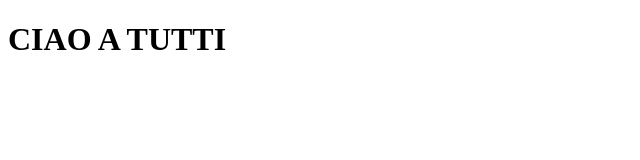
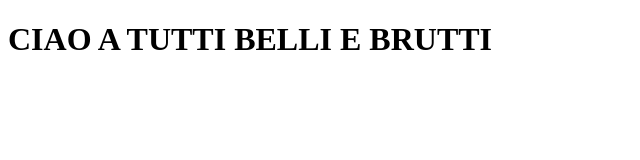
Before and after one commit to BeatriceCarattoli/test, a plain HTML site: page index.html in a window 1280 px wide. Shown: the whole page, without its empty margins (0-640 px from the left). Drawn offline with Linux system fonts and the light colour scheme.

Commit message:
cambio titolo

```diff
--- a/index.html
+++ b/index.html
@@ -6,7 +6,7 @@
     <title>Document</title>
 </head>
 <body>
-    <h1>CIAO A TUTTI</h1>
+    <h1>CIAO A TUTTI BELLI E BRUTTI</h1>
 
 </body>
 </html>
```
